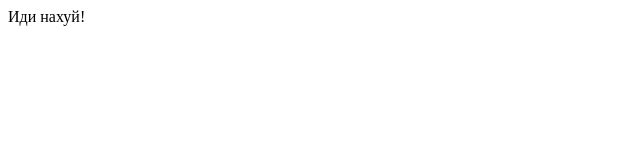
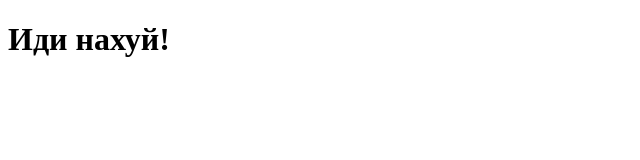
Before and after one commit to ujujkm337/ghjcnj, a plain HTML site: page index.html in a window 1280 px wide. Shown: the whole page, without its empty margins (0-640 px from the left). Drawn offline with Linux system fonts and the light colour scheme.

Commit message:
Add files via upload

```diff
--- a/index.html
+++ b/index.html
@@ -8,7 +8,7 @@
 </head>
 <body>
     <header>
-        Иди нахуй!
+        <h1>Иди нахуй!</h1>
     </header>
 </body>
 </html>
```
